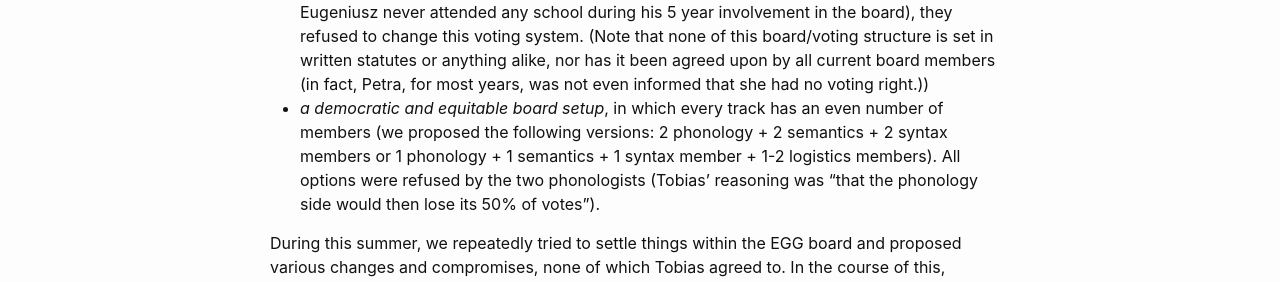
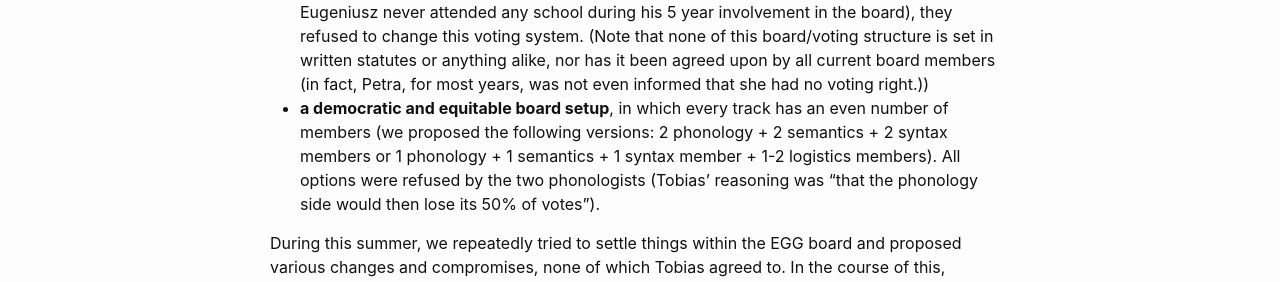
Before and after one commit to ovaschool/ovaschool.github.io, a Jekyll site: the page built from _posts/2025-11-02-clarification.markdown, in a window 1280 px wide. Shown: the part 1163-1445 px from the top of the page. Built offline with Jekyll 4.4.1, drawn with Linux system fonts in a browser that asks for light colours.

Commit message:
setting up jekyll...

```diff
--- a/_posts/2025-11-02-clarification.markdown
+++ b/_posts/2025-11-02-clarification.markdown
@@ -9,6 +9,7 @@
 2025 with the title "A clarification about the EGG board". We publish it here
 unchanged.*
 
+<!--more-->
 
 As you might have noticed, the structure of the EGG board/organizers changed a
 bit (here you find the current members:
@@ -60,7 +61,7 @@
   anything alike, nor has it been agreed upon by all current board members (in
   fact, Petra, for most years, was not even informed that she had no voting
   right.))
-* *a democratic and equitable board setup*, in which every track has an even
+* **a democratic and equitable board setup**, in which every track has an even
   number of members (we proposed the following versions: 2 phonology + 2
   semantics + 2 syntax members or 1 phonology + 1 semantics + 1 syntax member +
   1-2 logistics members). All options were refused by the two phonologists
```
